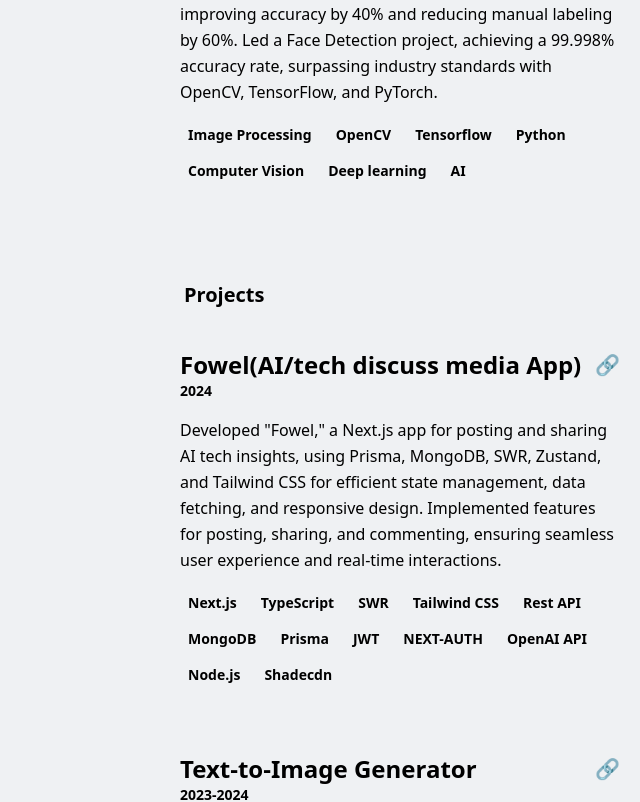
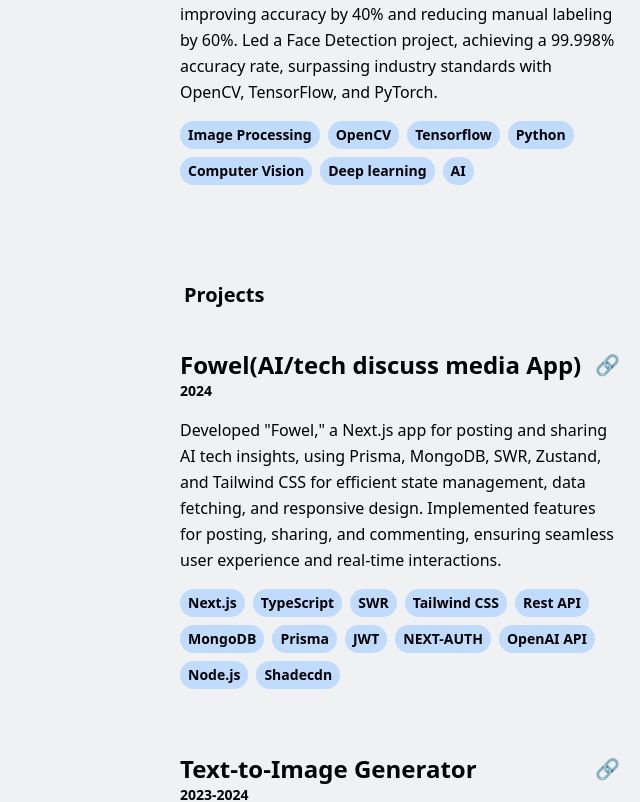
Before and after one commit to ABHI080201/Portfolio-website, a Next.js app: page / in a window 1280 px wide. Shown: the part 1702-2504 px from the top of the page, without its empty margins (640-1280 px from the left). Built offline with nearby package versions, Linux system fonts and the light colour scheme.

Commit message:
solving the gradient issues

```diff
--- a/pages/components/Experience.tsx
+++ b/pages/components/Experience.tsx
@@ -76,7 +76,7 @@ const Experience = () => {
             {experience.skills.map((skill, skillIndex) => (
               <span
                 key={skillIndex}
-                className=" text-sm px-2 py-1 rounded-full text-black font-semibold hover:bg-blue-400"
+                className=" text-sm px-2 py-1 rounded-full text-black font-semibold bg-blue-200 hover:bg-blue-400"
               >
                 {skill}
               </span>
--- a/pages/components/Project.tsx
+++ b/pages/components/Project.tsx
@@ -183,7 +183,7 @@ const Project = () => {
             {experience.skills.map((skill, skillIndex) => (
               <span
                 key={skillIndex}
-                className="text-sm px-2 py-1 rounded-full text-black font-semibold hover:bg-blue-400"
+                className="text-sm px-2 py-1 rounded-full text-black font-semibold bg-blue-200 hover:bg-blue-400"
               >
                 {skill}
               </span>
--- a/pages/components/Torch.tsx
+++ b/pages/components/Torch.tsx
@@ -32,8 +32,11 @@ const TorchLightCursor: React.FC = () => {
           height: "500px",
           left: position.x - 250,
           top: position.y - 250,
-          background:
-            "radial-gradient(circle, rgba(255, 255, 255, 0.7) 10%, rgba(24, 41, 77, 0.85) 70%, rgba(0, 0, 0, 0.95) 90%)",
+          backgroundImage: `radial-gradient(
+            circle farthest-side at ${position.x}px ${position.y}px,
+            #3a4a6a 0%,  /* Lighter shade of your background */
+            #111d39 100%  /* Your background color */
+          )`,
           mixBlendMode: "screen",
           transition: "transform 0.05s ease-out", // Smooth transition for better effect
         }}
```
